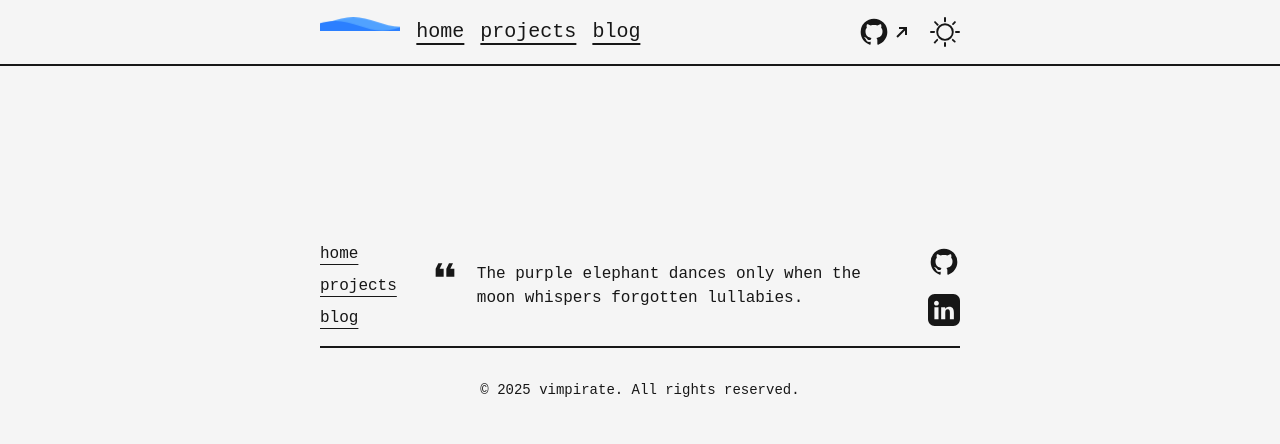
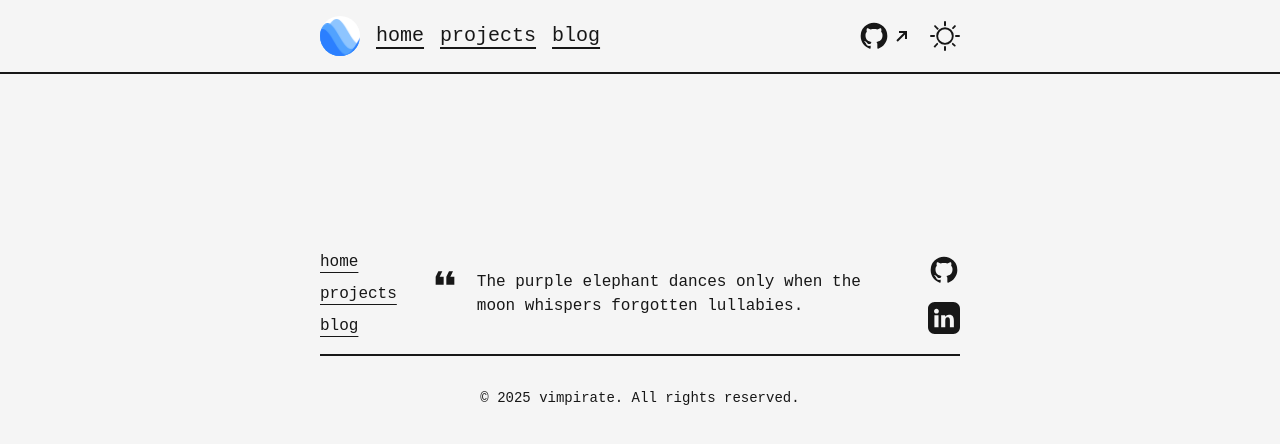
Before and after one commit to dpgraham4401/dpgraham4401, an Astro site: page / in a window 1280 px wide. Built offline with nearby package versions, Linux system fonts and the light colour scheme; Astro itself is replaced by a stand-in of ours; a web font is replaced by a local one.

Commit message:
confines waves to white logo circle

```diff
--- a/src/components/logo/ShipLogo.vue
+++ b/src/components/logo/ShipLogo.vue
@@ -1,11 +1,8 @@
-<script lang="ts" setup>
-
-</script>
-
 <template>
+  <div class="header bg-white rounded-full w-10 h-10 relative overflow-hidden">
     <!--Waves Container-->
-  <div class="rounded-full">
-    <svg class="waves" preserveAspectRatio="none"
+    <div>
+      <svg class="absolute bottom-0 left-0 w-full h-full" preserveAspectRatio="none"
            shape-rendering="auto"
            viewBox="0 24 150 28" xmlns="http://www.w3.org/2000/svg"
            xmlns:xlink="http://www.w3.org/1999/xlink">
@@ -14,22 +11,17 @@
                 d="M-160 44c30 0 58-18 88-18s 58 18 88 18 58-18 88-18 58 18 88 18 v44h-352z" />
         </defs>
         <g class="parallax">
-        <use class="fill-blue-400" x="48" xlink:href="#gentle-wave" y="0" />
+          <use class="fill-blue-300" x="48" xlink:href="#gentle-wave" y="0" />
+          <use class="fill-blue-400" x="48" xlink:href="#gentle-wave" y="3" />
           <use class="fill-blue-500" x="48" xlink:href="#gentle-wave" y="7" />
         </g>
       </svg>
     </div>
     <!--Waves end-->
+  </div>
 </template>
 
 <style scoped>
-.waves {
-  position: relative;
-  width: 100%;
-  min-height: 10px;
-  max-height: 15px;
-}
-
 .parallax > use {
   animation: move-forever 25s cubic-bezier(.55, .5, .45, .5) infinite;
 }
@@ -69,13 +61,5 @@
     height: 40px;
     min-height: 40px;
   }
-
-  .content {
-    height: 30vh;
-  }
-
-  h1 {
-    font-size: 24px;
-  }
 }
 </style>
```
Lines whose indentation alone changed are shown as unchanged.
